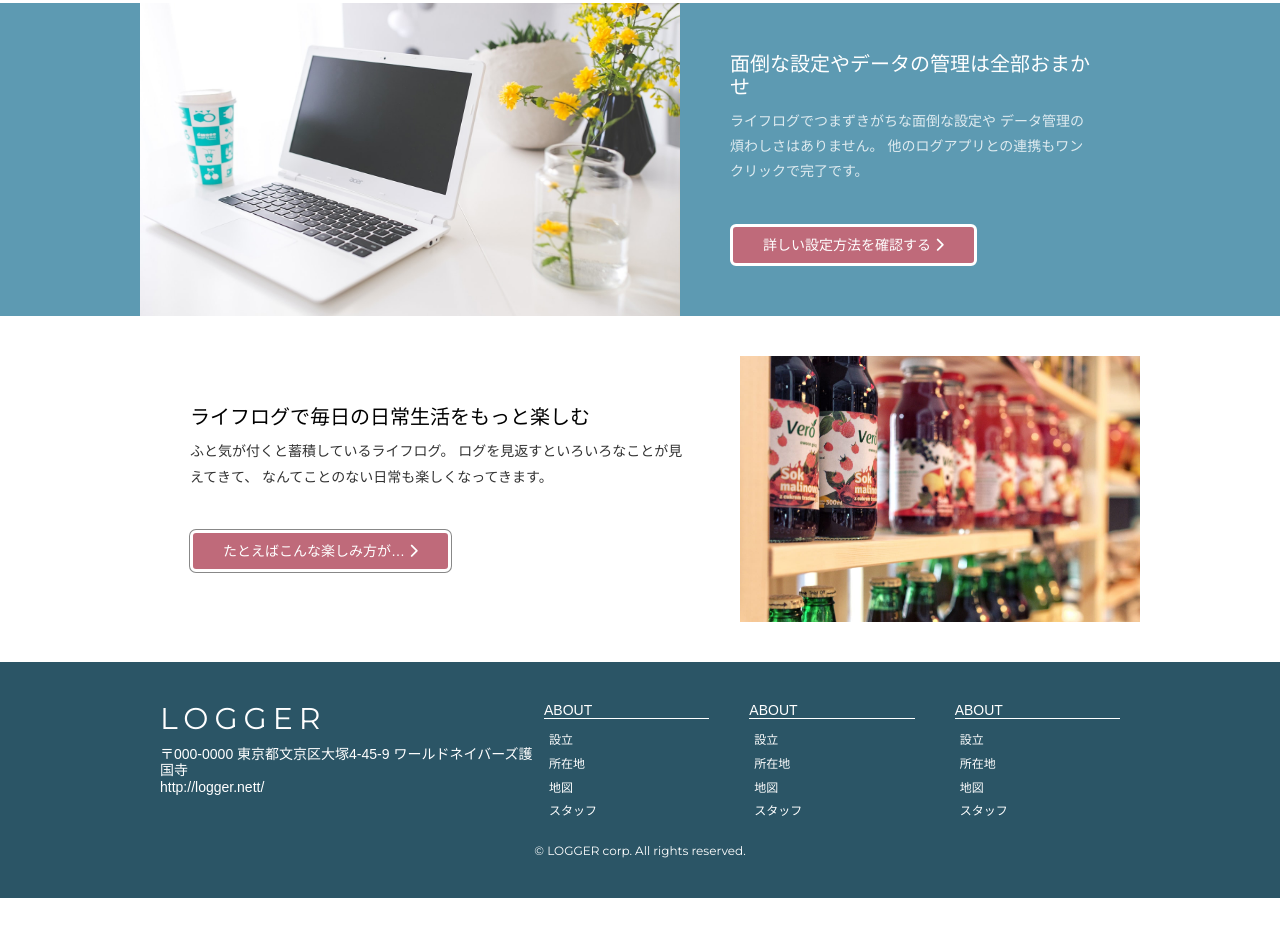
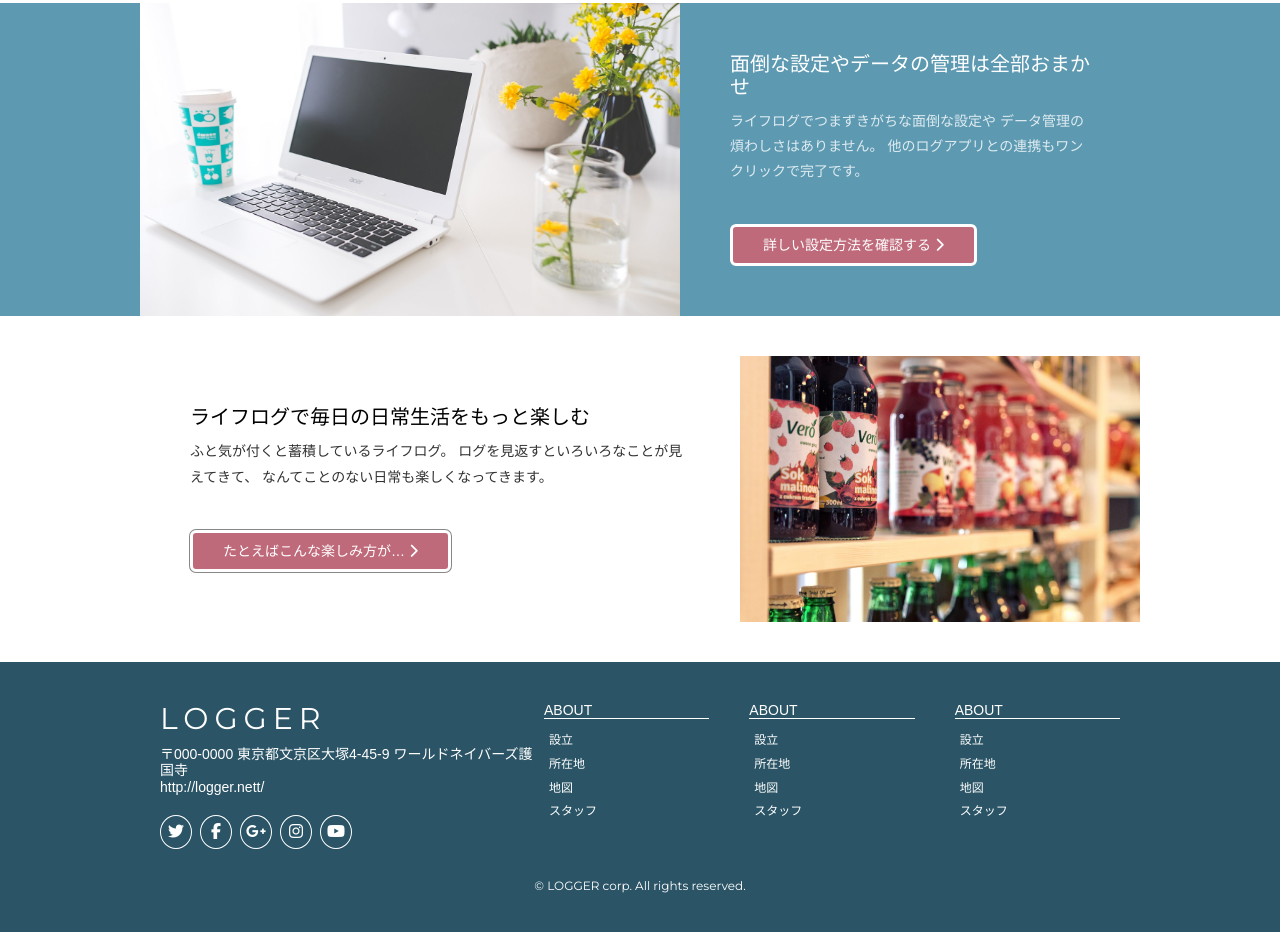
Before and after one commit to Yohei-Shiina/responsive-web-practice, a plain HTML site: page index.html in a window 1280 px wide. Shown: the part 1179-2111 px from the top of the page. Before the commit the page ends 2077 px from the top, so only its background shows below. Drawn offline with Linux system fonts and the light colour scheme.

Commit message:
add sns links

```diff
--- a/index.html
+++ b/index.html
@@ -10,6 +10,19 @@
   <link rel="preconnect" href="https://fonts.gstatic.com" crossorigin>
   <link href="https://fonts.googleapis.com/css2?family=Montserrat&display=swap" rel="stylesheet">
   <link rel="stylesheet" href="style.css">
+
+  <style>
+    .sr-only {
+      position: absolute;
+      width: 1px;
+      height: 1px;
+      padding: 0;
+      margin: -1px;
+      overflow: hidden;
+      clip: rect(0, 0, 0, 0);
+      border: 0;
+    }
+  </style>
   <title>Document</title>
   <script src="https://kit.fontawesome.com/694f56cd7c.js" crossorigin="anonymous"></script>
 </head>
@@ -90,6 +103,26 @@
           〒000-0000 東京都文京区大塚4-45-9 ワールドネイバーズ護国寺<br>
           <a href="">http://logger.nett/</a>
         </p>
+
+        <div class="footD">
+          <ul>
+            <li>
+              <a href="#"><span class="fa fa-twitter" title="Twitter"></span></a>
+            </li>
+            <li>
+              <a href="#"><span class="fa fa-facebook" title="Facebook"></span></a>
+            </li>
+            <li>
+              <a href="#"><span class="fa fa-google-plus" title="Google Plus"></span></a>
+            </li>
+            <li>
+              <a href="#"><span class="fa fa-instagram" title="Instagram"></span></a>
+            </li>
+            <li>
+              <a href="#"><span class="fa fa-youtube" title="Youtube"></span></a>
+            </li>
+          </ul>
+        </div>
       </div>
       <nav class="footB">
         <div>
--- a/style.css
+++ b/style.css
@@ -308,12 +308,6 @@ footer .container {
 	margin-bottom: 20px;
 }
 
-.footB ul {
-	/* margin: 0;
-	padding: 0;
-	list-style: none; */
-}
-
 .footB a {
 	display: block;
 	padding: 5px;
@@ -350,3 +344,26 @@ footer .container {
 	text-align: center;
 	font-family: 'Montserrat', sans-serif;
 }
+
+.footD {
+	margin-top: 20px;
+}
+.footD ul {
+	display: flex;
+}
+.footD a {
+	display: block;
+	margin-right: 8px;
+	padding: 0px;
+  color: inherit;
+  font-size: 16px;
+	border: solid 1px currentColor;
+	width: 2em;
+	line-height: 2em;
+	border-radius: 50%;
+	text-align: center;
+}
+
+.footD a:hover {
+  background-color: rgba(0, 0, 0, 0.3);
+}
```
